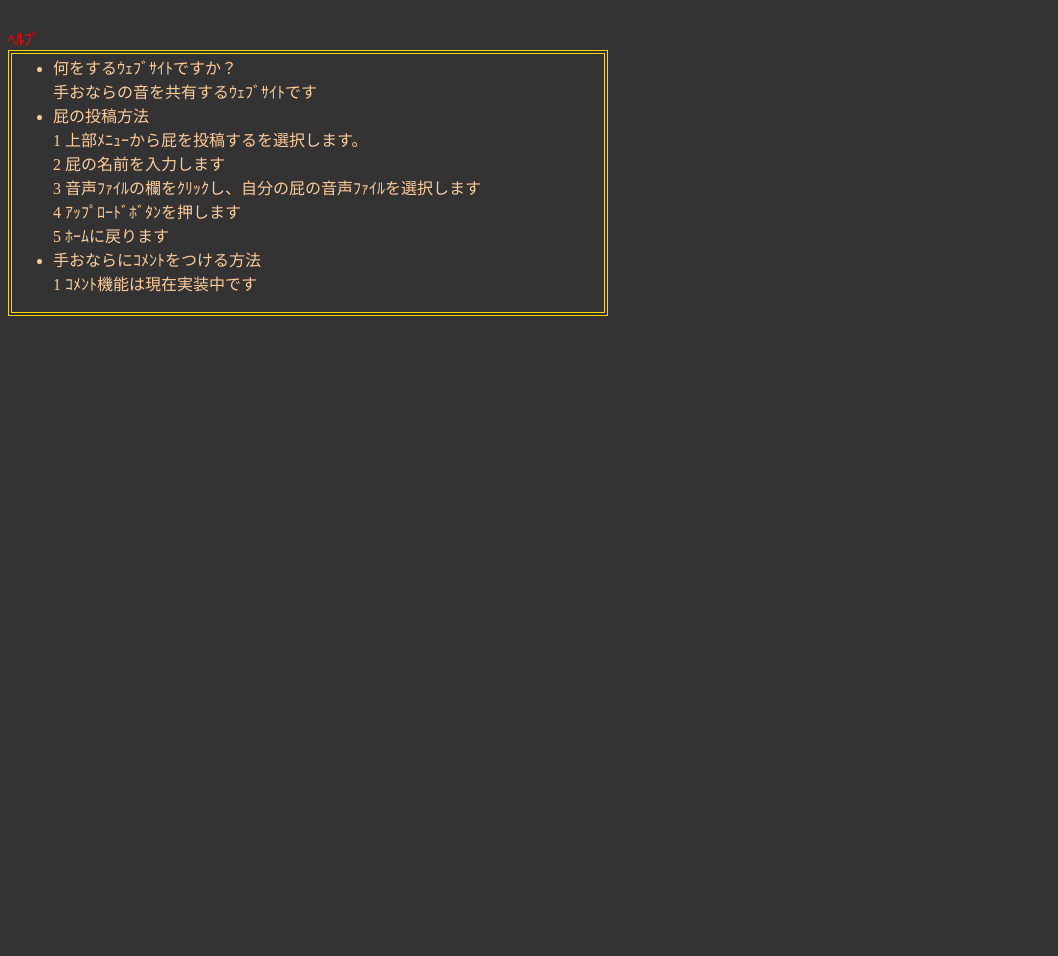
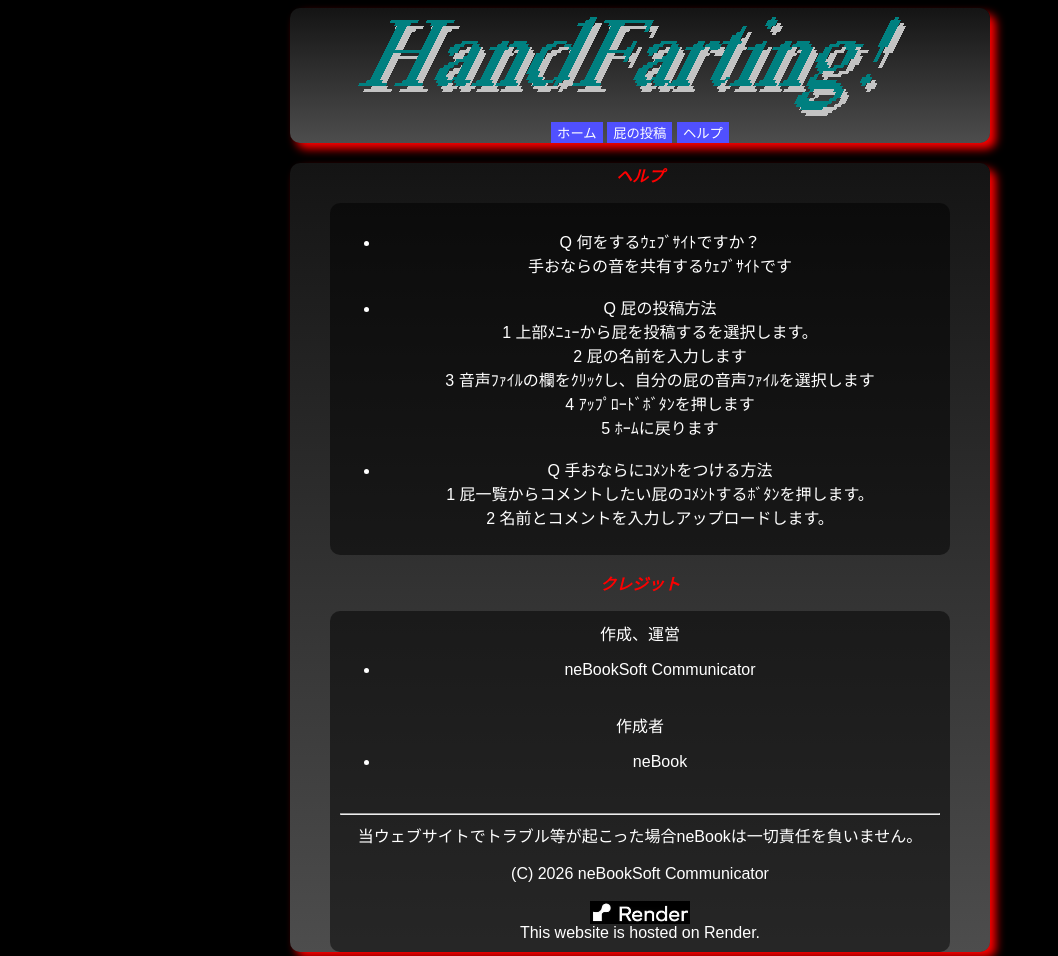
Before and after one commit to nemosin4/HandFarting-, a website: page files/help.htm in a window 1280 px wide. Shown: the top 956 px of the page, without its empty margins (0-1058 px from the left). Before the commit the page ends 800 px from the top, so only its background shows below. Drawn offline with Linux system fonts and the light colour scheme.

Commit message:
Add files via upload

```diff
--- a/files/help.htm
+++ b/files/help.htm
@@ -1,29 +1,46 @@
-
-
-<html>
-<head>
-<meta charset="UTF-8">
-<title>404!!!!!!!!!!!!!!!!!!</title>
-</head>
-<body bgcolor="#333333">
-<br>
-<font color="red">ﾍﾙﾌﾟ</font>
-<table width="600" border="1" bordercolor="gold"><tr><td>
-<font color="#FFCC99">
-<ul>
-<li>何をするｳｪﾌﾞｻｲﾄですか？</li>
-手おならの音を共有するｳｪﾌﾞｻｲﾄです
-<li>屁の投稿方法</li>
+<html lang="JA-hp">
+    <head>
+        <meta http-equiv="Content-Type" content="text/html;charset=UTF-8">
+        <title>HandFarting! home</title>
+        <link rel="stylesheet" href="style.css">
+    </head>
+    <body>
+        <div id="title">
+            <img src="imgs/logotoumei.png"><br>
+            <input class="linkbutton" type="button" onclick="location.href = '/home' " value="ホーム">
+            <input class="linkbutton" type="button" onclick="location.href = 'upload.htm' " value="屁の投稿">
+            <input class="linkbutton" type="button" onclick="location.href = 'help.htm' " value="ヘルプ">
+        </div>
+        <div id="content">
+            <p class="midashi">ヘルプ</p>
+            <div class="frame">
+                <ul>
+<li>Q 何をするｳｪﾌﾞｻｲﾄですか？</li>
+手おならの音を共有するｳｪﾌﾞｻｲﾄです<br><br>
+<li>Q 屁の投稿方法</li>
 1 上部ﾒﾆｭｰから屁を投稿するを選択します。<br>
 2 屁の名前を入力します<br>
 3 音声ﾌｧｲﾙの欄をｸﾘｯｸし、自分の屁の音声ﾌｧｲﾙを選択します<br>
 4 ｱｯﾌﾟﾛｰﾄﾞﾎﾞﾀﾝを押します<br>
-5 ﾎｰﾑに戻ります<br>
-<li>手おならにｺﾒﾝﾄをつける方法</li>
-1 ｺﾒﾝﾄ機能は現在実装中です
-
+5 ﾎｰﾑに戻ります<br><br>
+<li>Q 手おならにｺﾒﾝﾄをつける方法</li>
+1 屁一覧からコメントしたい屁のｺﾒﾝﾄするﾎﾞﾀﾝを押します。<br>
+2 名前とコメントを入力しアップロードします。
 </ul>
-</font>
-</td></tr></table>
-</body>
+            </div>
+            <p class="midashi">クレジット</p>
+            <div class="frame">
+                <span class="text">
+                    作成、運営<br>
+                    <ul><li>neBookSoft Communicator</li></ul><br>
+                    作成者<br>
+                    <ul><li>neBook</li></ul><br><hr>
+                    当ウェブサイトでトラブル等が起こった場合neBookは一切責任を負いません。<br><br>
+                    (C) 2026 neBookSoft Communicator <br><br>
+                    <a href="http://render.com"><img width="100" src="imgs/renderlogo.png"></a><br>
+                    This website is hosted on Render.
+                </span>
+            </div>
+        </div>
+    </body>
 </html>
--- a/files/style.css
+++ b/files/style.css
@@ -1,12 +1,13 @@
 body {background: RGB(0,0,0); font-family: 'MS Gothic','Yu Gothic',sans-serif}
-#title {border-radius:10px; width: 700px; margin-right: auto; margin: auto; background: linear-gradient(RGBA(20,20,20,1),RGBA(255,255,255,0.3)); box-shadow: 6px 6px 10px rgb(255, 0, 0);text-align: center;}
-.linkbutton {color: white; background: RGB(80,80,255); border: none; width: 100px;}
+#title {border-radius:10px; width: 700px; margin-right: auto; margin: auto; background: linear-gradient(RGBA(20,20,20,1),RGBA(255,255,255,0.3)); box-shadow: 6px 6px 10px rgb(255, 0, 0); text-align: center;}
+.linkbutton {color: white; background: RGB(80,80,255); border: none;}
 .linkbutton:active {color: RGB(100,100,100); background: RGB(20,20,195); border: none;}
-#content {border-radius: 10px;width: 700px; margin-right: auto; margin-left: auto; margin-top:20px; background: linear-gradient(RGBA(20,20,20,1),RGBA(255,255,255,0.3)); text-align: center;}
+#content {border-radius: 10px;width: 700px; margin-right: auto; margin-left: auto; margin-top:20px; background: linear-gradient(RGBA(20,20,20,1),RGBA(255,255,255,0.3)); text-align: center; box-shadow: 6px 6px 10px rgb(255, 0, 0);}
 .midashi {color:red; font-style: italic; font-weight: bold;}
-.frame {box-shadow: 2px 2px 10px red; background: RGBA(0,0,0,0.5); color: white; border-radius: 10px; padding:10px; margin-right: 40px; margin-left: 40px;}
+.frame { background: RGBA(0,0,0,0.5); color: white; border-radius: 10px; padding:10px; margin-right: 40px; margin-left: 40px;}
 a {color: red;}
 .textbox {color: RGB(255,255,255); background: RGBA(0,0,0,0.6); border: solid 1px RGB(80,80,255);}
 .textbox:focus {color: RGB(255,255,255); background: RGBA(0,0,0,0.6); border: solid 2px RGB(80,80,255);}
 .textbox:hover {color: RGB(255,255,255); background: RGBA(0,0,0,0.6); border: solid 2px RGB(80,80,255);}
 .text{color:RGB(255,255,255)}
+.framesimple {background: RGBA(0,0,0,0.5); color: white; border: solid 1px red;border-radius: 10px; margin-right: 40px; margin-left: 40px;}
```
Also changed, not shown: files/home.htm (+0 -1 lines), files/upload.htm (+2 -1 lines), files/imgs/renderlogo.png (added).
